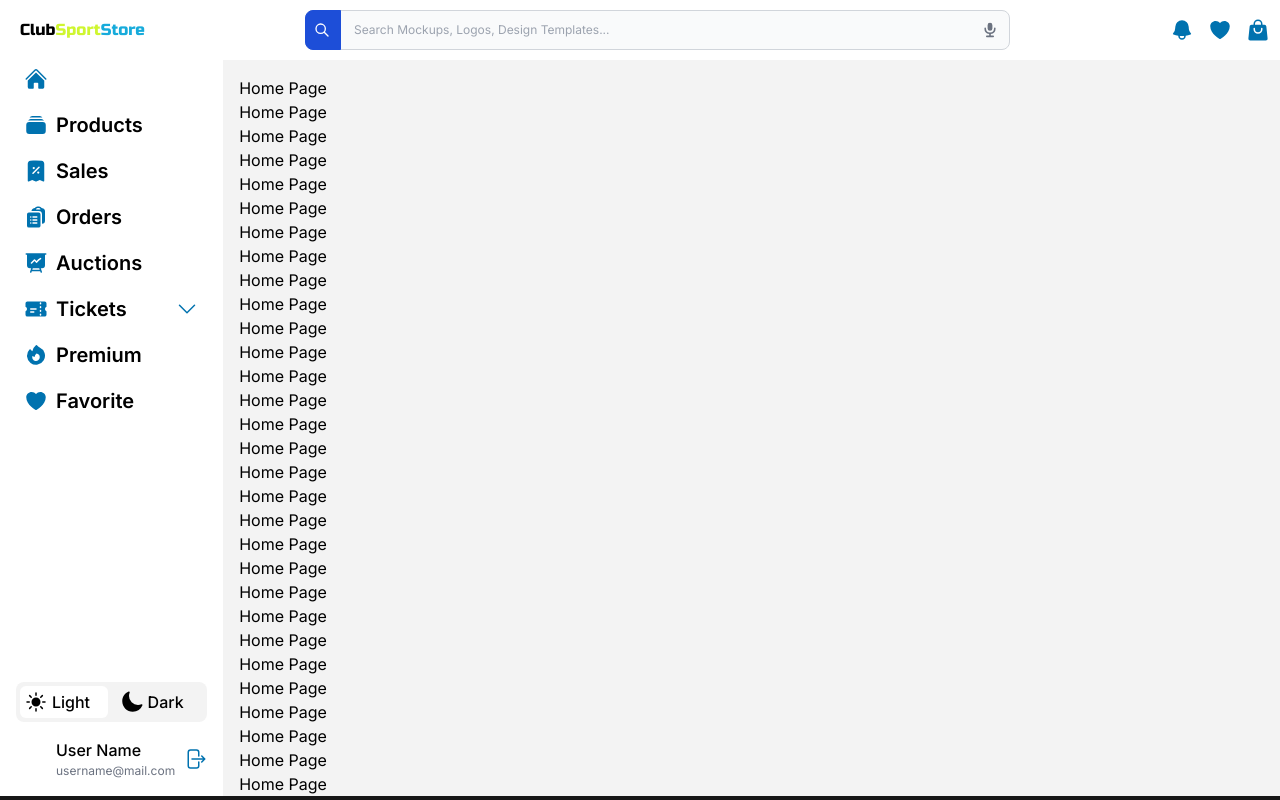
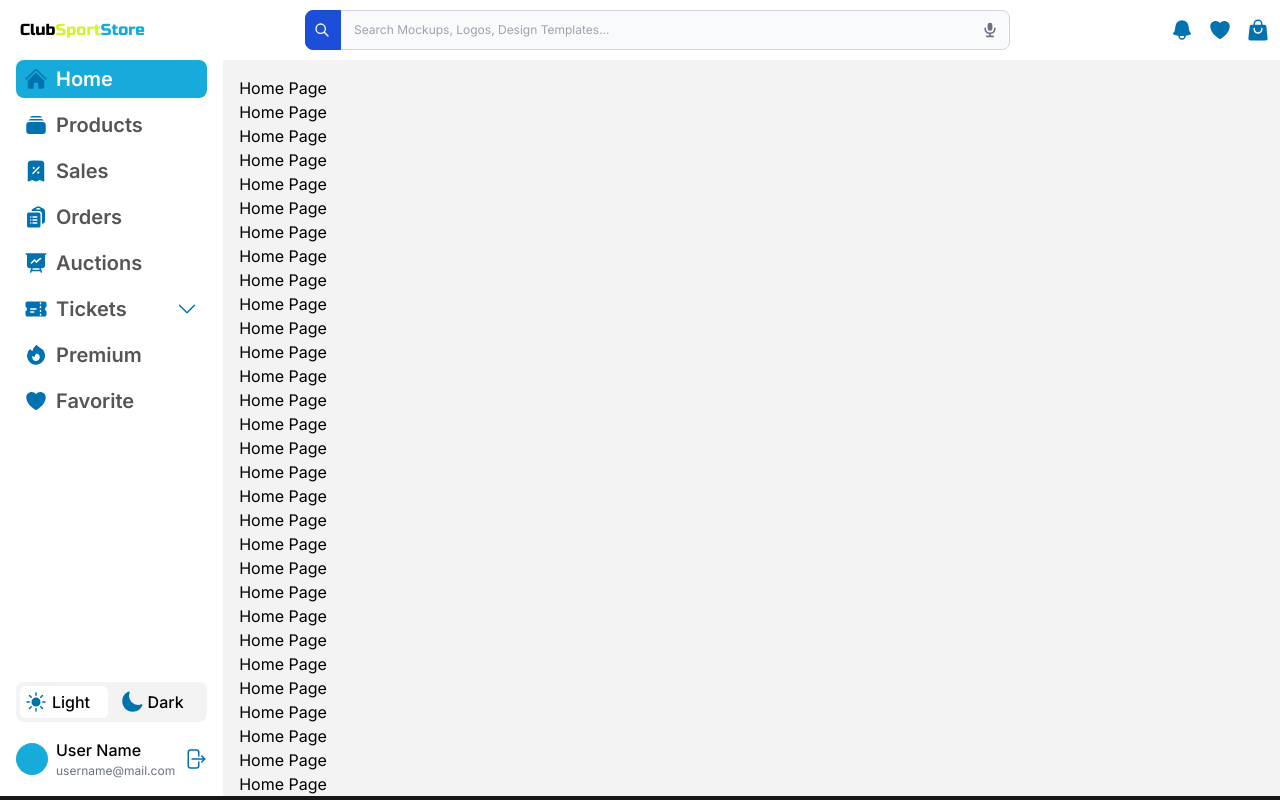
Before and after one commit to KADMCap/ClubSportShop, a Next.js app: page / in a window 1280 px wide. Shown: the top 800 px of the page. Built offline with nearby package versions, Linux system fonts and the light colour scheme.

Commit message:
fix tailwind naming

```diff
--- a/components/Icons/index.tsx
+++ b/components/Icons/index.tsx
@@ -16,10 +16,10 @@ type Size = {
 type Color = {
   white: string;
   black: string;
-  gray: string;
-  grayDark: string;
-  grayLight: string;
-  blue: string;
+  primaryGray: string;
+  darkGray: string;
+  lightGray: string;
+  primaryBlue: string;
   darkBlue: string;
   transparent: string;
 };
@@ -33,10 +33,10 @@ const sizeClass: Size = {
 const colorClass: Color = {
   white: "text-white",
   black: "text-black",
-  gray: "text-gray",
-  grayDark: "text-grayDark",
-  grayLight: "text-grayLight",
-  blue: "text-blue",
+  primaryGray: "text-primaryGray",
+  darkGray: "text-darkGray",
+  lightGray: "text-lightGray",
+  primaryBlue: "text-primaryBlue",
   darkBlue: "text-darkBlue",
   transparent: "text-transparent",
 };
@@ -44,10 +44,10 @@ const colorClass: Color = {
 const strokeColor: Color = {
   white: "#FFFFFF",
   black: "#000000",
-  gray: "#999999",
-  grayDark: "#555555",
-  grayLight: "#DDDDDD",
-  blue: "#17ABDB",
+  primaryGray: "#999999",
+  darkGray: "#555555",
+  lightGray: "#DDDDDD",
+  primaryBlue: "#17ABDB",
   darkBlue: "#0072AF",
   transparent: "transparent",
 };
@@ -485,7 +485,7 @@ export const ShortIcon = ({
   );
 };
 
-export const SunIcon = ({ size = "md", color = "blueDark" }: IconProps) => {
+export const SunIcon = ({ size = "md", color = "darkBlue" }: IconProps) => {
   return (
     <svg
       className={classNames(sizeClass[size], colorClass[color])}
@@ -499,7 +499,7 @@ export const SunIcon = ({ size = "md", color = "blueDark" }: IconProps) => {
   );
 };
 
-export const MoonIcon = ({ size = "md", color = "blueDark" }: IconProps) => {
+export const MoonIcon = ({ size = "md", color = "darkBlue" }: IconProps) => {
   return (
     <svg
       className={classNames(sizeClass[size], colorClass[color])}
--- a/components/Layout/Sidebar/NavLinks/AccordionLi.tsx
+++ b/components/Layout/Sidebar/NavLinks/AccordionLi.tsx
@@ -29,16 +29,16 @@ export const AccordionLi = ({ title, icon, links }: Props) => {
   return (
     <div
       className={`flex flex-col w-full rounded-lg transition ease-in ${
-        active && "bg-blue"
+        active && "bg-primaryBlue"
       }`}
     >
       <button
-        className="flex items-center justify-between w-full px-2 py-1 transition ease-in rounded-lg outline-none hover:bg-blue"
+        className="flex items-center justify-between w-full px-2 py-1 transition ease-in rounded-lg outline-none hover:bg-primaryBlue"
         onClick={toogleActive}
       >
         <div className="flex flex-row items-center">
           {icon}
-          <span className="pl-2 font-semibold text-md text-grayDark">
+          <span className="pl-2 font-semibold text-md text-darkGray">
             {title}
           </span>
         </div>
@@ -53,7 +53,7 @@ export const AccordionLi = ({ title, icon, links }: Props) => {
           <Link
             key={index}
             href={pathname}
-            className="pb-2 text-grayLight hover:text-white"
+            className="pb-2 text-lightGray hover:text-white"
           >
             {title}
           </Link>
--- a/components/Layout/Sidebar/NavLinks/Li.tsx
+++ b/components/Layout/Sidebar/NavLinks/Li.tsx
@@ -15,14 +15,14 @@ export const Li = ({ title, icon, pathname }: Props) => {
       <Link
         href={pathname}
         passHref
-        className={`flex items-center px-2 py-1 w-full rounded-lg hover:bg-blue ${
-          router.pathname === pathname && "bg-blue"
+        className={`flex items-center px-2 py-1 w-full rounded-lg hover:bg-primaryBlue ${
+          router.pathname === pathname && "bg-primaryBlue"
         }`}
       >
         {icon}
         <span
           className={`pl-2 font-semibold text-md ${
-            router.pathname === pathname ? "text-white" : "text-grayDark"
+            router.pathname === pathname ? "text-white" : "text-darkGray"
           }`}
         >
           {title}
--- a/components/Layout/Sidebar/UserBox/index.tsx
+++ b/components/Layout/Sidebar/UserBox/index.tsx
@@ -6,7 +6,7 @@ export const UserBox = () => {
     <div className="flex items-center justify-between w-full gap-2">
       <Link href="/user" passHref className="flex items-center gap-2">
         <div className="flex-shrink-0">
-          <div className="w-8 h-8 rounded-full bg-blue"></div>
+          <div className="w-8 h-8 rounded-full bg-primaryBlue"></div>
           {/* <img className="w-8 h-8 rounded-full" src="/docs/images/people/profile-picture-1.jpg" alt="Neil image"> */}
         </div>
         <div className="flex-1 min-w-0">
```
